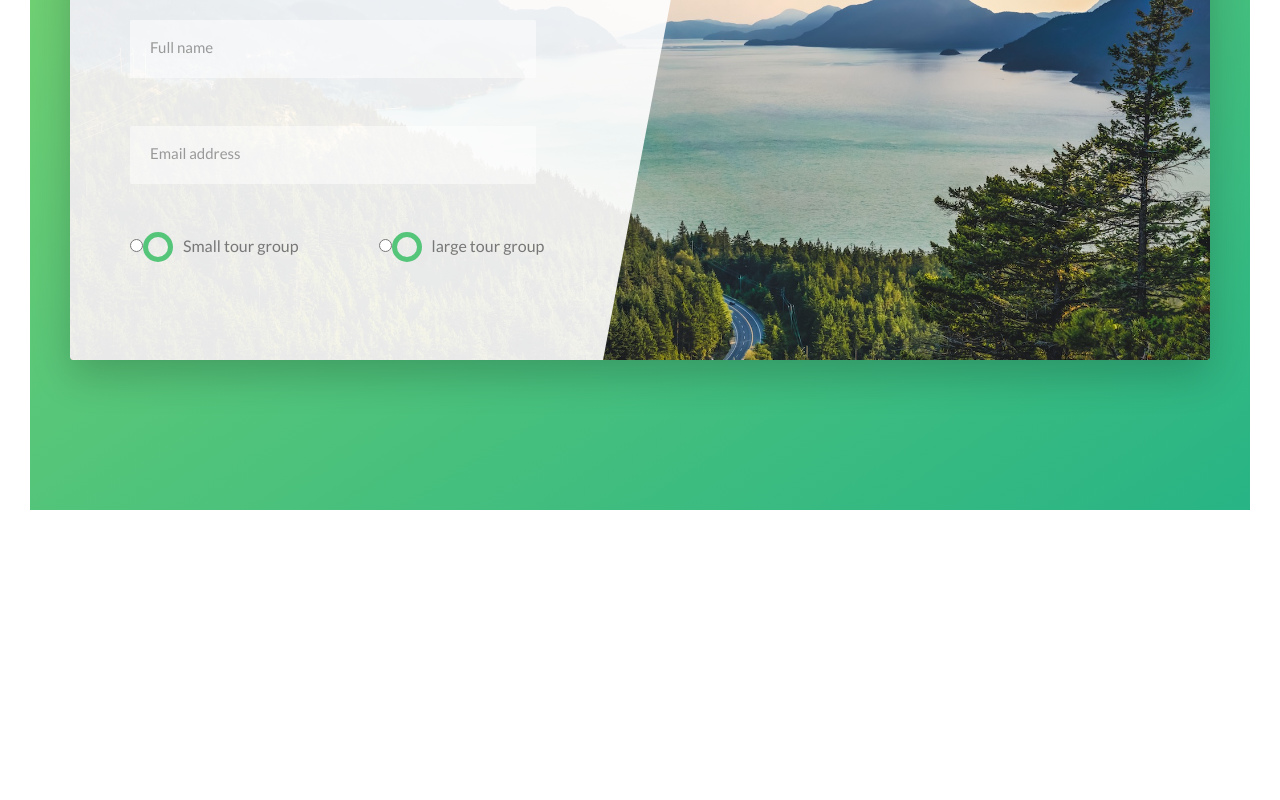
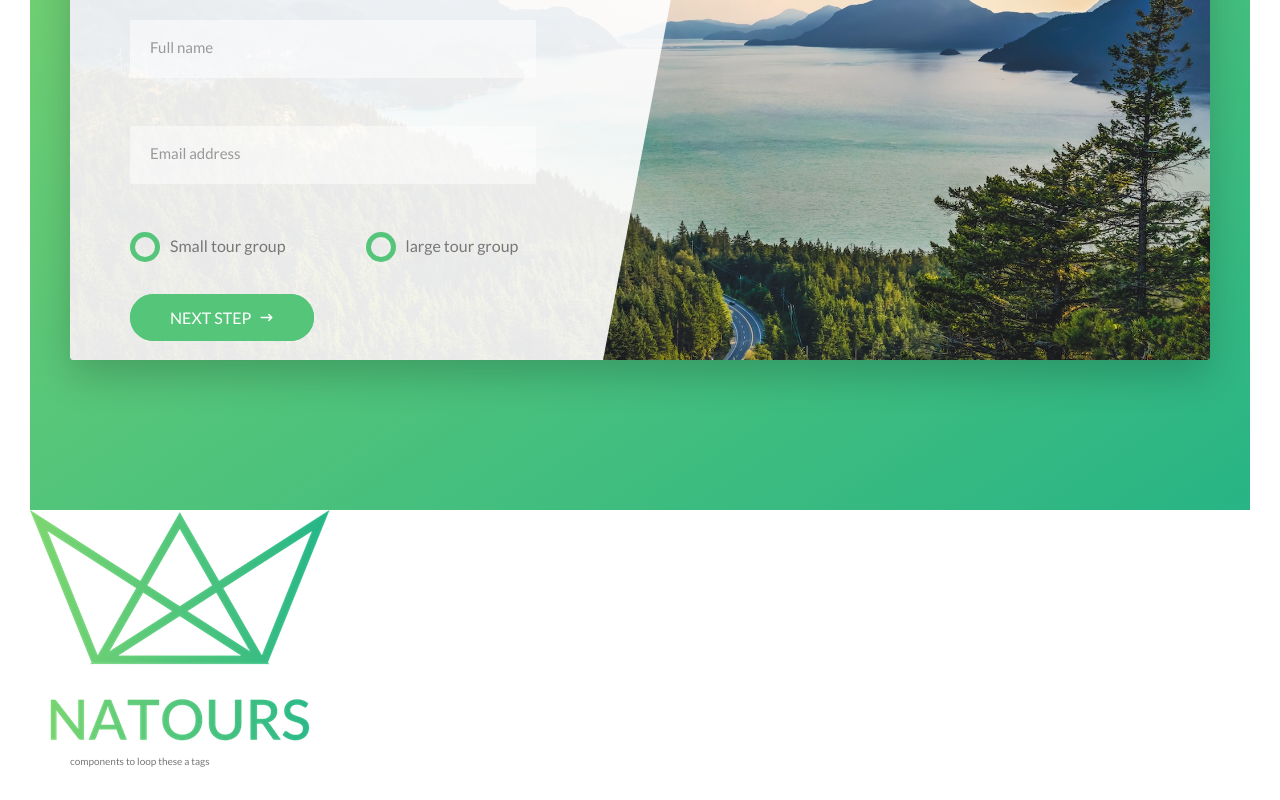
Before and after one commit to aligorgin/natours, a Next.js app: page / in a window 1280 px wide. Shown: the part 4765-5565 px from the top of the page. Before the commit the page ends 5305 px from the top, so only its background shows below. Built offline with nearby package versions, Linux system fonts and the light colour scheme.

Commit message:
finished book section

```diff
--- a/src/ui/natours/App.tsx
+++ b/src/ui/natours/App.tsx
@@ -4,6 +4,7 @@ import Features from "./containers/Features";
 import Tours from "./containers/Tours";
 import Stories from "./containers/Stories";
 import Booking from "./containers/Booking";
+import Footer from "./containers/Footer";
 
 
 export default function App() {
@@ -17,6 +18,9 @@ export default function App() {
                 <Stories/>
                 <Booking/>
             </main>
+            <footer>
+                <Footer/>
+            </footer>
         </div>
     )
 
--- a/src/ui/natours/components/Button.tsx
+++ b/src/ui/natours/components/Button.tsx
@@ -1,15 +1,20 @@
 import clsx from "clsx";
+import {ArrowNarrowRightIcon} from "@heroicons/react/solid";
 
 interface Props {
     text: string;
     isAnimated?: boolean;
     color: string;
     textColor: string;
-    colorAfter:string;
+    colorAfter: string;
+    isSubmitButton: boolean;
+    isNeedArrow ?:boolean;
 }
 
-export default function Button({text, isAnimated, color, textColor, colorAfter}: Props) {
+export default function Button({text, isAnimated, color, textColor, colorAfter, isSubmitButton,isNeedArrow}: Props) {
     return (
+        <>
+            {!isSubmitButton ?
                 <div
                     className={clsx('text-[1.6rem] cursor-pointer transition-all duration-200 transform  hover:-translate-y-2 rounded-full uppercase ',
                         'py-[1.5rem] px-[4rem] inline-block relative active:-translate-y-1 hover:shadow-light active:shadow-lessLight after:inline-block after:h-full after:w-full after:rounded-full after:absolute ',
@@ -17,5 +22,17 @@ export default function Button({text, isAnimated, color, textColor, colorAfter}:
                         color, textColor, colorAfter, isAnimated && ' animate-moveInBottom animate-fill-backwards')}>
                     {text}
                 </div>
+                :
+                <button
+                    className={clsx('border-none  text-[1.6rem] cursor-pointer transition-all duration-200 transform  hover:-translate-y-2 rounded-full uppercase ',
+                        'py-[1rem] px-[4rem] inline-block relative active:-translate-y-1 hover:shadow-light active:shadow-lessLight after:inline-block after:h-full after:w-full after:rounded-full after:absolute ',
+                        'after:top-0 after:left-0 after:-z-1 after:transform hover:after:scale-x-140 hover:after:scale-y-160 hover:after:opacity-0 hover:after:transition-all hover:after:duration-400 ',
+                        color, textColor, colorAfter, isAnimated && ' animate-moveInBottom animate-fill-backwards')}>
+                    {text}
+                    {isNeedArrow && <ArrowNarrowRightIcon className='ml-3 mb-2 w-6 h-6 text-white inline-block'/>}
+                </button>}
+
+        </>
+
     )
 }
--- a/src/ui/natours/components/Form.tsx
+++ b/src/ui/natours/components/Form.tsx
@@ -1,4 +1,5 @@
 import HeaderHoverAnimate from "./HeaderHoverAnimate";
+import Button from "./Button";
 
 export default function Form(){
     return(
@@ -18,24 +19,28 @@ export default function Form(){
                 <label className='form_label transition-all duration-300 text-[1.2rem] font-bold ml-[2rem] mt-[.7rem] block text-gray-900' htmlFor="email">Email address</label>
             </div>
 
-            <div className='flex space-x-32'>
+            <div className='flex space-x-32 mb-[3.5rem]'>
                 <div>
-                    <input type="radio" id='small' name='size'/>
-                    <label htmlFor="small" className='text-[1.6rem] cursor-pointer relative pl-[4rem] '>
-                        <span className='after:opacity-0 after:h-5 after:w-5 after:block after:rounded-full after:absolute after:top-1/2 after:left-1/2 after:-translate-x-1/2 after:-translate-y-1/2 after:bg-primary absolute left-0 top-[-.4rem] h-[3rem] w-[3rem] border-[5px] border-solid border-primary rounded-full inline-block'/>
+                    <input type="radio" id='small' name='size' className='hidden radio-input'/>
+                    <label htmlFor="small" className='text-[1.6rem] cursor-pointer relative pl-[4rem] radio-label'>
+                        <span className='radio-button after:transition after:opacity-0 after:h-5 after:w-5 after:block after:rounded-full after:absolute after:top-1/2 after:left-1/2 after:-translate-x-1/2 after:-translate-y-1/2 after:bg-primary absolute left-0 top-[-.4rem] h-[3rem] w-[3rem] border-[5px] border-solid border-primary rounded-full inline-block'/>
                         Small tour group
                     </label>
                 </div>
 
                 <div>
-                    <input type="radio" id='large' name='size'/>
-                    <label htmlFor="large" className='text-[1.6rem] cursor-pointer relative pl-[4rem] '>
-                        <span className='after:opacity-0 after:h-5 after:w-5 after:block after:rounded-full after:absolute after:top-1/2 after:left-1/2 after:-translate-x-1/2 after:-translate-y-1/2 after:bg-primary absolute left-0 top-[-.4rem] h-[3rem] w-[3rem] border-[5px] border-solid border-primary rounded-full inline-block'/>
+                    <input type="radio" id='large' name='size' className='hidden radio-input'/>
+                    <label htmlFor="large" className='text-[1.6rem] cursor-pointer relative pl-[4rem] radio-label'>
+                        <span className='radio-button after:transition after:opacity-0 after:h-5 after:w-5 after:block after:rounded-full after:absolute after:top-1/2 after:left-1/2 after:-translate-x-1/2 after:-translate-y-1/2 after:bg-primary absolute left-0 top-[-.4rem] h-[3rem] w-[3rem] border-[5px] border-solid border-primary rounded-full inline-block'/>
                         large tour group
                     </label>
                 </div>
             </div>
 
+            <div>
+                <Button isNeedArrow={true} isSubmitButton={true} colorAfter={'after:bg-primary'} textColor={'text-white'} color='bg-primary' text={'next step'}/>
+            </div>
+
         </form>
     )
 }
--- a/src/ui/natours/components/ToursRotateCard.tsx
+++ b/src/ui/natours/components/ToursRotateCard.tsx
@@ -60,7 +60,7 @@ export default function ToursRotateCard({heading, li1, li2, li3, li4, li5, img,
                         <div className='text-[1.4rem] uppercase'>Only</div>
                         <div className='text-[6rem] font-thin'>${price}</div>
                     </div>
-                    <Button colorAfter={'after:bg-white'} textColor={'text-[#777]'} color={'bg-white'} text={'Book now!'}/>
+                    <Button isSubmitButton={false} colorAfter={'after:bg-white'} textColor={'text-[#777]'} color={'bg-white'} text={'Book now!'}/>
                 </div>
             </div>
         </div>
--- /dev/null
+++ b/src/ui/natours/containers/Footer.tsx
@@ -0,0 +1,28 @@
+import Image from "next/image";
+import logo2x from '../../../../public/natours-img/logo-green-2x.png';
+
+
+export default function Footer(){
+    return(
+        <div>
+            <div>
+                <Image src={logo2x} alt='full logo' objectFit='cover'/>
+            </div>
+            <div className='max-w-[114rem] mx-auto'>
+                <div className='grid grid-cols-2'>
+
+                    <div>
+                        <ul>
+                            components to loop these a tags
+                        </ul>
+                    </div>
+
+                    <div>
+
+                    </div>
+
+                </div>
+            </div>
+        </div>
+    )
+}
--- a/src/ui/natours/containers/Header.tsx
+++ b/src/ui/natours/containers/Header.tsx
@@ -24,7 +24,7 @@ export default function Header() {
                     <span className='animate-fadeLeft block tracking-[1.75rem] text-[2rem] font-bold'>is where life happens</span>
                 </h1>
                 <a href="#">
-                    <Button colorAfter={'after:bg-white'} textColor='text-[#777]' color='bg-white' text={'discover our tours'} isAnimated={true}/>
+                    <Button isSubmitButton={false} colorAfter={'after:bg-white'} textColor='text-[#777]' color='bg-white' text={'discover our tours'} isAnimated={true}/>
                 </a>
             </div>
 
--- a/src/ui/natours/containers/Tours.tsx
+++ b/src/ui/natours/containers/Tours.tsx
@@ -59,7 +59,7 @@ export default function Tours() {
                 </div>
 
                 <div className='mt-[10rem] text-center'>
-                    <Button colorAfter={'after:bg-primary'} textColor={'text-white'} color='bg-primary' text={'Discover all tours'}/>
+                    <Button isSubmitButton={false} colorAfter={'after:bg-primary'} textColor={'text-white'} color='bg-primary' text={'Discover all tours'}/>
                 </div>
 
 
--- a/styles/globals.css
+++ b/styles/globals.css
@@ -80,3 +80,7 @@ body {
     visibility: hidden;
     transform: translateY(-4rem);
 }
+
+.radio-input:checked ~ .radio-label .radio-button::after{
+    opacity: 1;
+}
```
Lines whose indentation alone changed are shown as unchanged.
